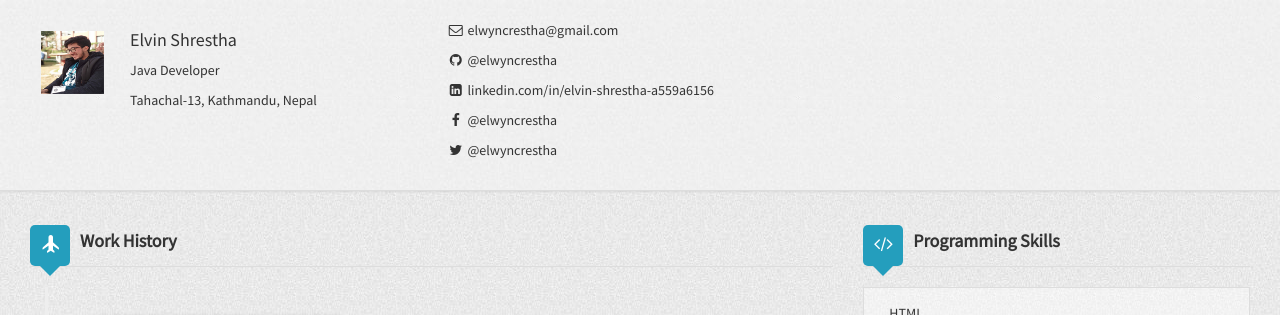
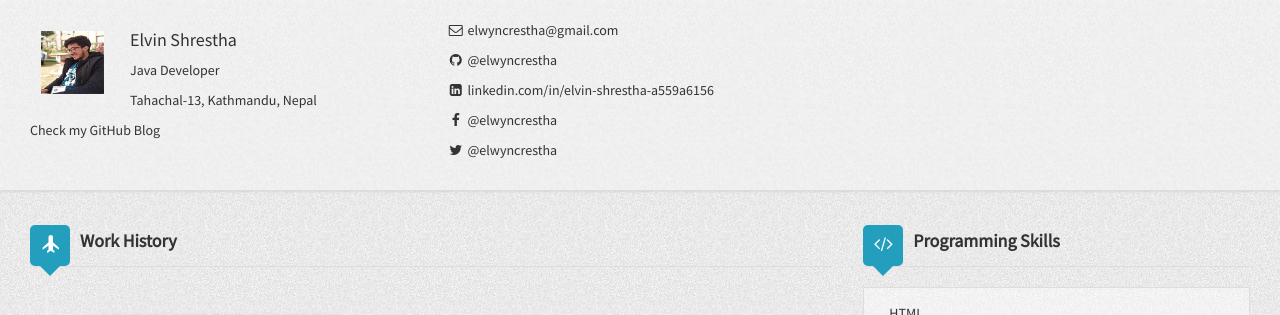
Before and after one commit to elwyncrestha/elwyncrestha.github.io-old, a Jekyll site: the page built from index.html, in a window 1280 px wide and 900 px high. Shown: the top 315 px of the window. Built offline with Jekyll 4.4.1, drawn with Linux system fonts in a browser that asks for light colours; nearby versions of some CDN libraries.

Commit message:
Update header.html

```diff
--- a/_includes/header.html
+++ b/_includes/header.html
@@ -6,6 +6,7 @@
                 <h4>{{ site.author.name }}</h4>
                 <p>{{ site.author.title }}</p>
                 <p class="muted">{{ site.author.address }}</p>
+                <p class="muted"><a href="{{ site.author.blogLink }}">Check my GitHub Blog</a></p>
                 <div class="clearfix"></div>
             </div>
             <div class="col-sm-4"><!-- visible-md-block visible-lg-block visible-sm-block -->
```
